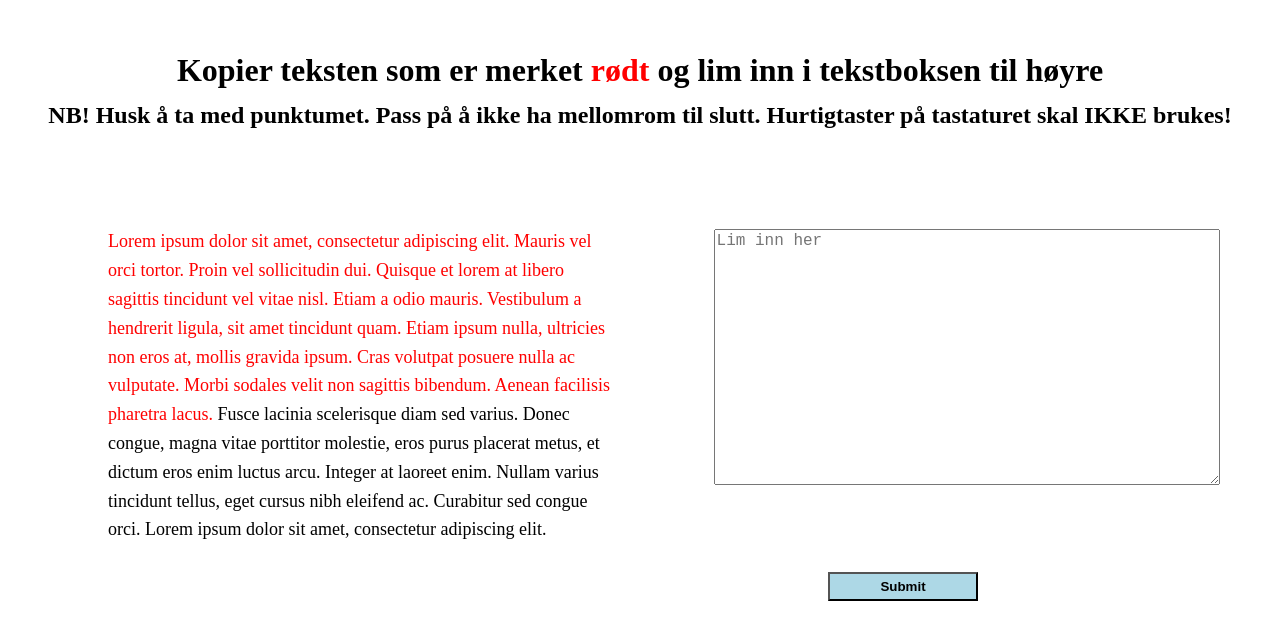
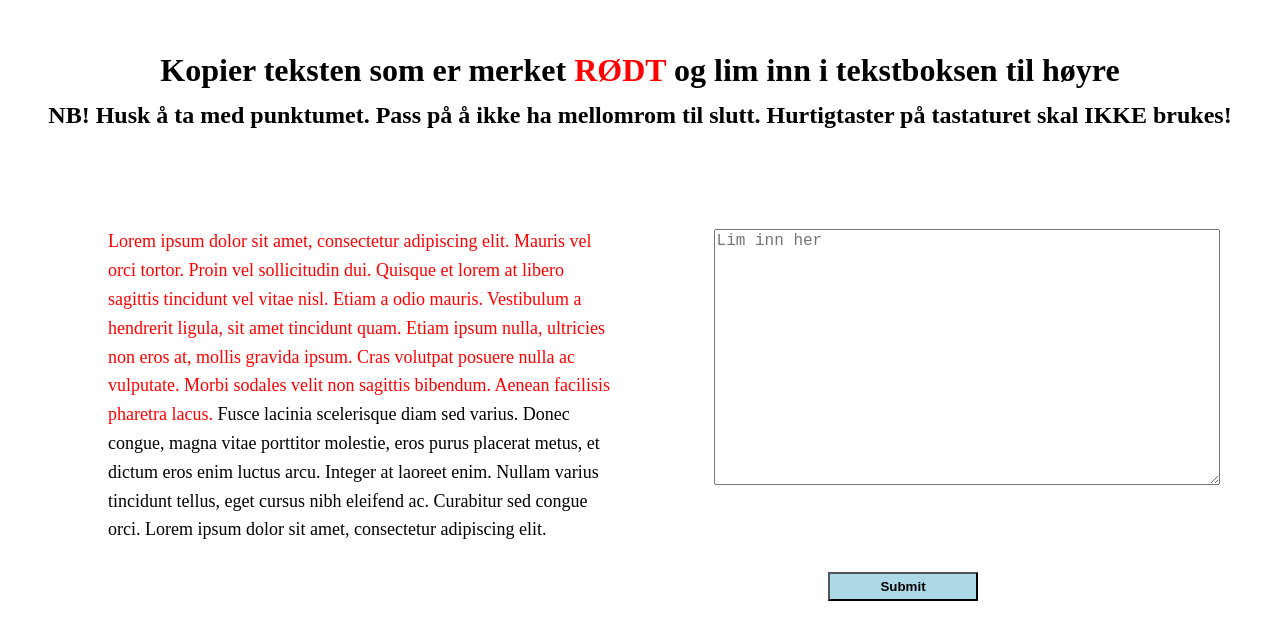
Before and after one commit to meretekul/User-test, a plain HTML site: page copypaste.html in a window 1280 px wide. Shown: the top 640 px of the page. Drawn offline with Linux system fonts and the light colour scheme.

Commit message:
Update copypaste.html

```diff
--- a/copypaste.html
+++ b/copypaste.html
@@ -10,7 +10,7 @@
 </head>
 
 <body>
-    <h1>Kopier teksten som er merket <span style="color: red;">rødt</span> og lim inn i tekstboksen til høyre</h1>
+    <h1>Kopier teksten som er merket <span style="color: red;">RØDT</span> og lim inn i tekstboksen til høyre</h1>
     <h2>NB! Husk å ta med punktumet. Pass på å ikke ha mellomrom til slutt. Hurtigtaster på tastaturet skal IKKE brukes!</h2>
 
 
```
